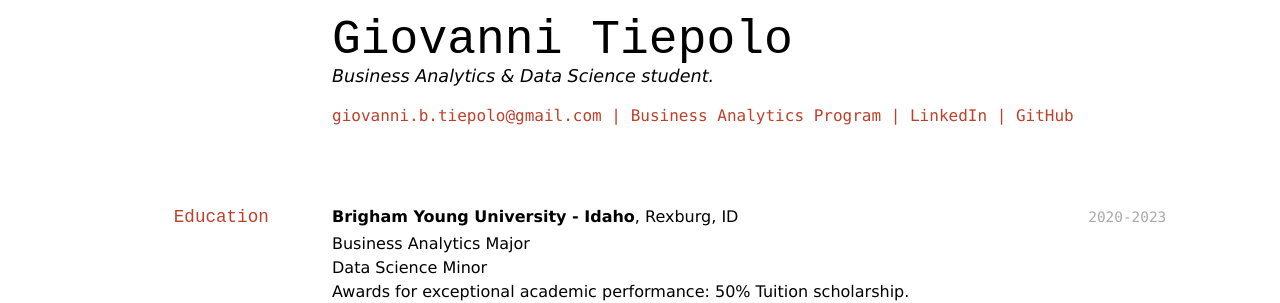
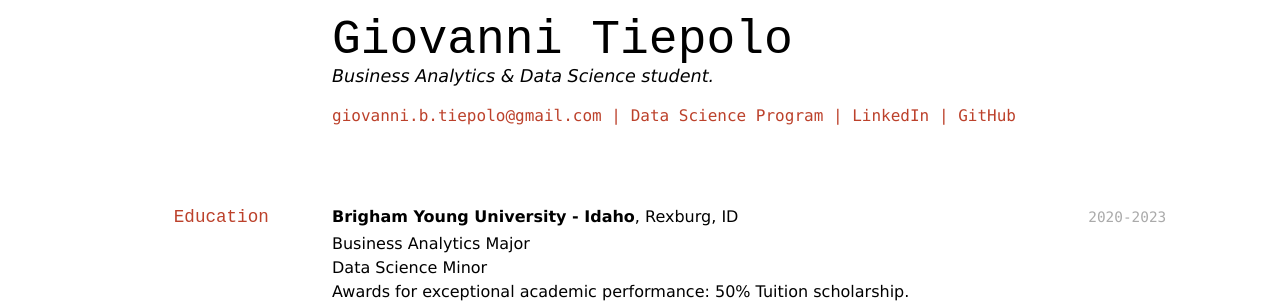
Before and after one commit to byuids-resumes/Tiepolo_Resume, a Jekyll site: the page built from docs/index.md, in a window 1280 px wide. Shown: the top 303 px of the page. Built offline with Jekyll 4.4.1, drawn with Linux system fonts in a browser that asks for light colours.

Commit message:
updating_resume

```diff
--- a/docs/index.md
+++ b/docs/index.md
@@ -7,7 +7,7 @@ Business Analytics & Data Science student.
 
 <div id="webaddress">
 <a href="mailto:giovanni.b.tiepolo@gmail.com">giovanni.b.tiepolo@gmail.com</a>
-| <a href="https://www.byui.edu/advising/career-and-major-exploration/major-to-career/business-analytics">Business Analytics Program</a>
+| <a href="https://www.byui.edu/catalog/#/programs/41PwqJ9RZ">Data Science Program</a>
 | <a href="https://www.linkedin.com/in/giovannibrunotiepolo/">LinkedIn</a>
 | <a href="https://giovannitiepolo.github.io/Tiepolo_Resume/">GitHub</a>
 </div>
```
